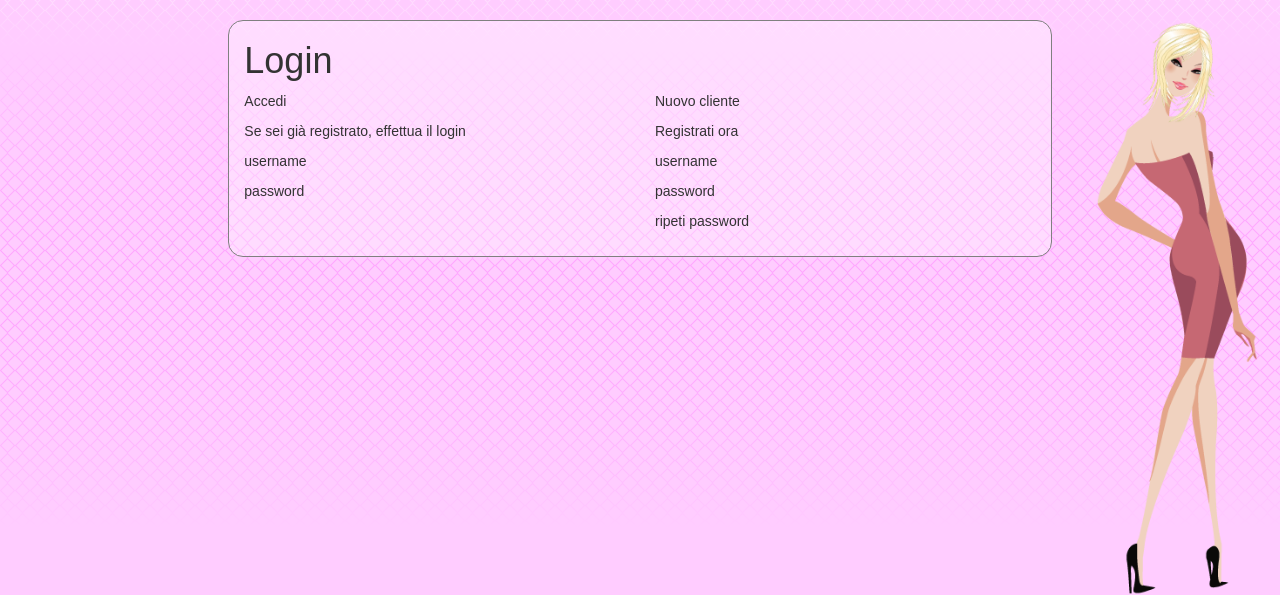
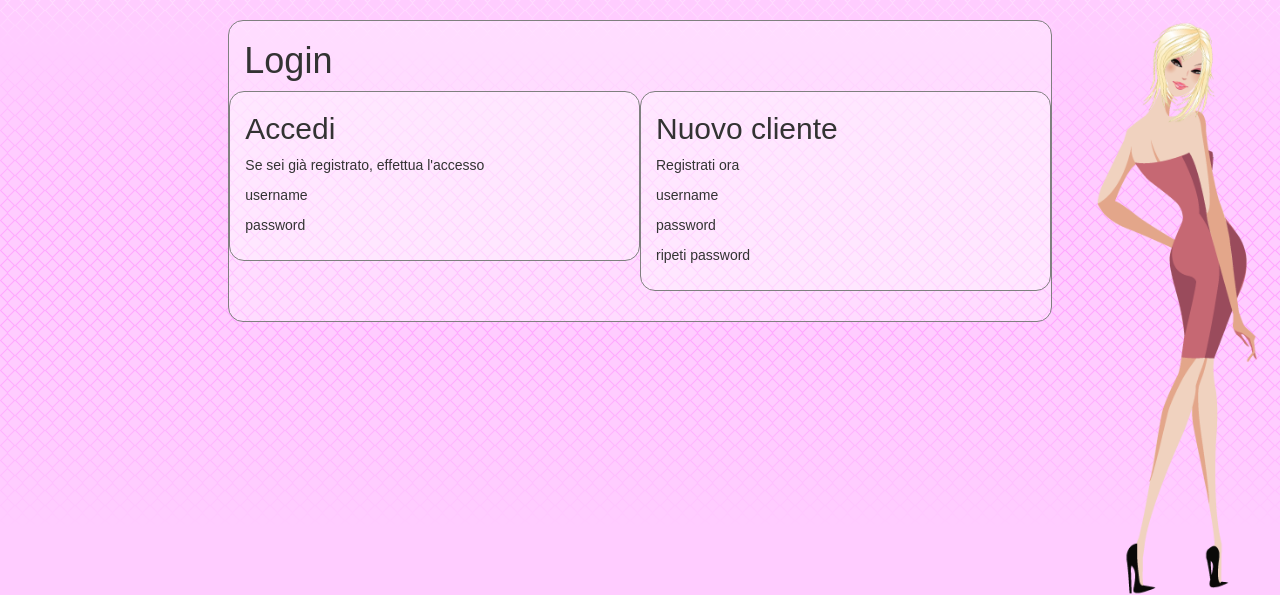
Before and after one commit to superqwe/vetrina17, a Django app: page /vetrina/login/ in a window 1280 px wide. Shown: the part 72-667 px from the top of the page. Run offline with Django 3.2, Linux system fonts and the light colour scheme; some libraries are stand-ins or nearby versions.

Commit message:
bozza login

```diff
--- a/templates/vetrina/login.html
+++ b/templates/vetrina/login.html
@@ -7,16 +7,16 @@
     <h1>Login</h1>
 
     <div class="row">
-        <div class="col-md-6 login">
-            <p>Accedi</p>
-            <p>Se sei già registrato, effettua il login</p>
+        <div class="col-md-6 riquadro">
+            <h2>Accedi</h2>
+            <p>Se sei già registrato, effettua l'accesso</p>
 
             <p>username</p>
             <p>password</p>
         </div>
 
-        <div class="col-md-6 registrati">
-            <p>Nuovo cliente</p>
+        <div class="col-md-6 riquadro">
+            <h2>Nuovo cliente</h2>
             <p>Registrati ora</p>
             <p>username</p>
             <p>password</p>
--- a/vetrina/forms.py
+++ b/vetrina/forms.py
@@ -1,5 +1,6 @@
 from django.forms import ModelForm
 from .models import Messaggio
+
 
 
 class MessaggioForm(ModelForm):
```
Also changed, not shown: vetrina/models.py (+18 -0 lines).
